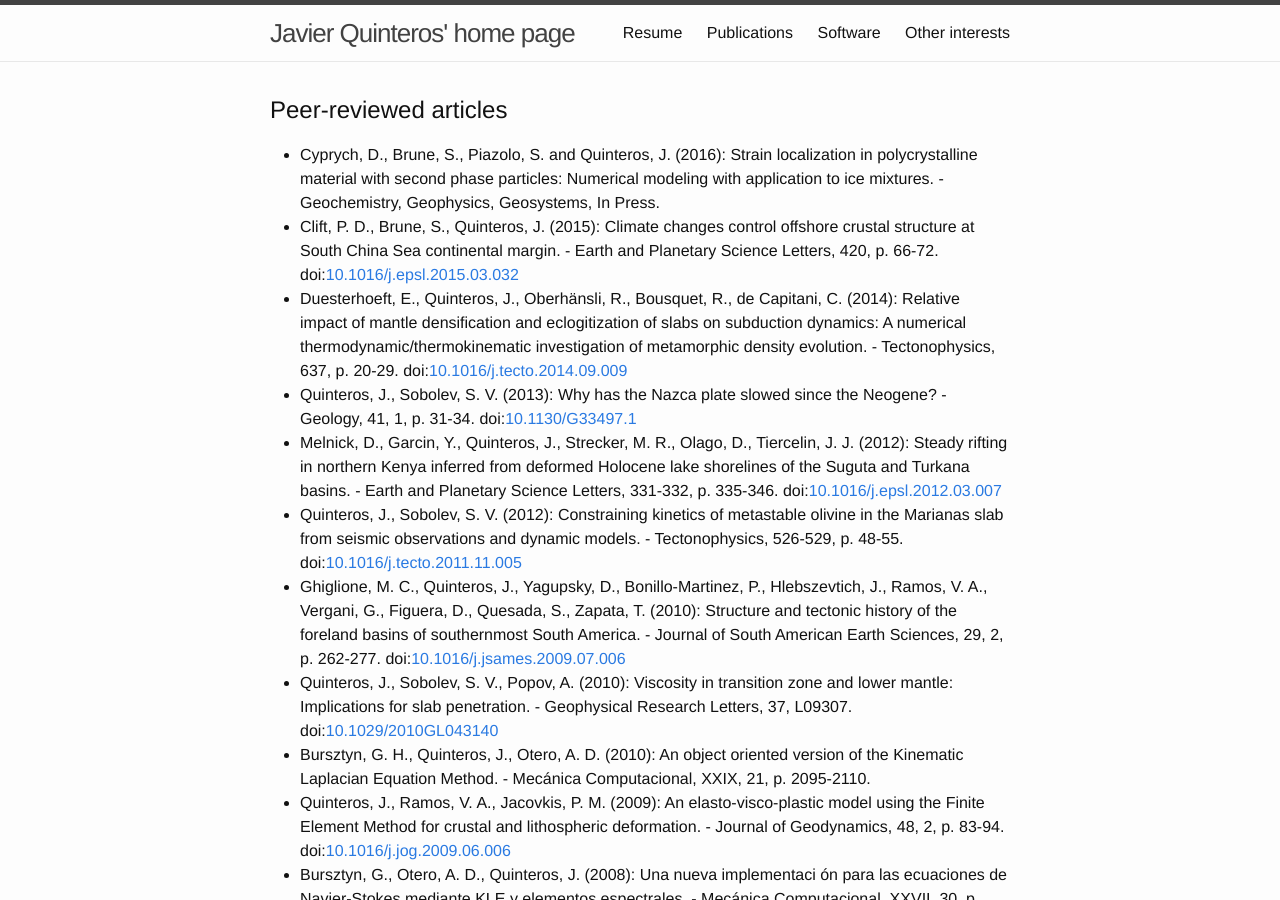
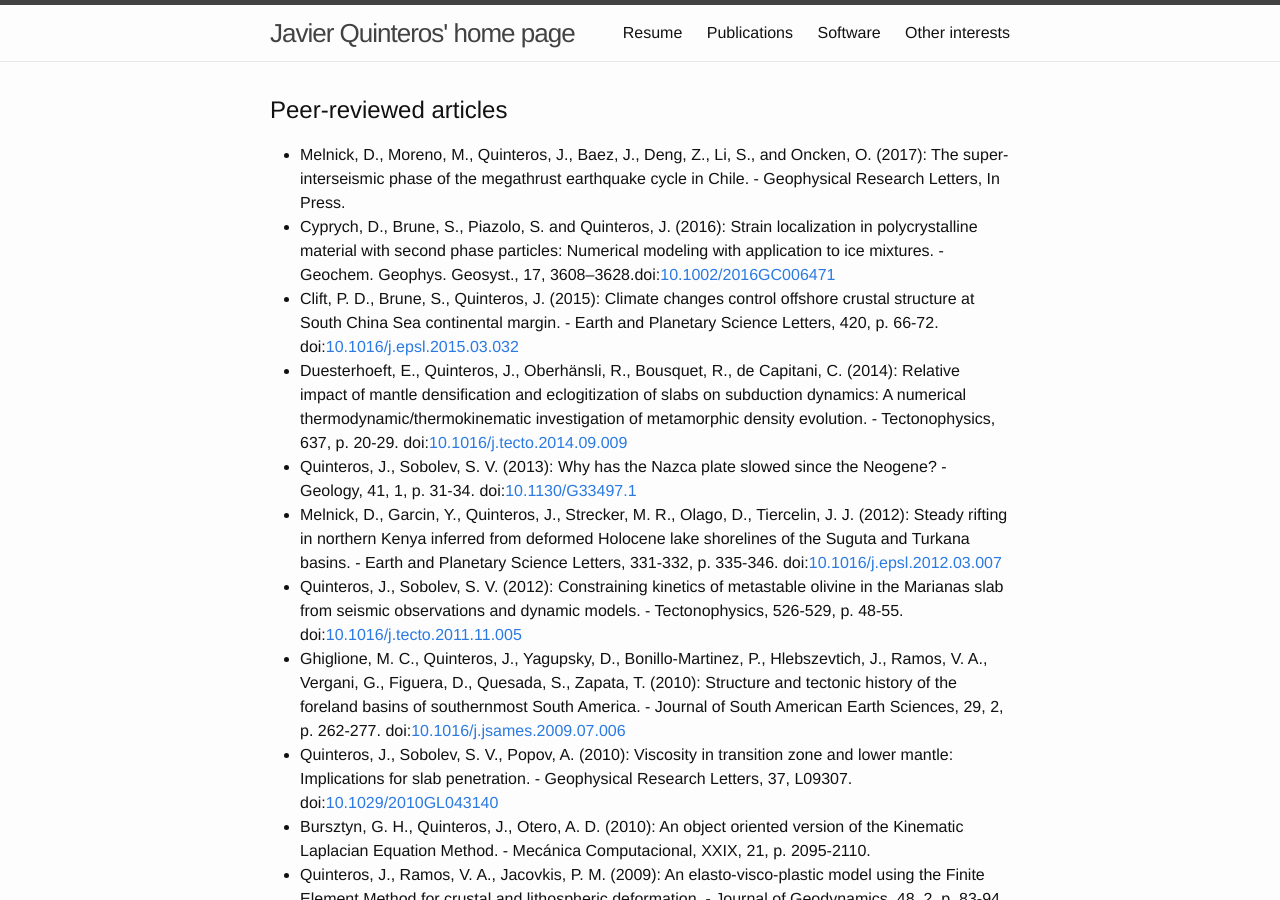
Before and after one commit to javiquinte/javiquinte.github.io, a Jekyll site: the page built from 3-publications.md, in a window 1280 px wide and 900 px high. Built offline with Jekyll 4.4.1, drawn with Linux system fonts in a browser that asks for light colours.

Commit message:
Add the GRL (2017) paper.

```diff
--- a/3-publications.md
+++ b/3-publications.md
@@ -7,7 +7,8 @@ categories: publications
 Peer-reviewed articles
 ----------------------
 
-* Cyprych, D., Brune, S., Piazolo, S. and Quinteros, J. (2016): Strain localization in polycrystalline material with second phase particles: Numerical modeling with application to ice mixtures. - Geochemistry, Geophysics, Geosystems, In Press.
+* Melnick, D., Moreno, M., Quinteros, J., Baez, J., Deng, Z., Li, S., and Oncken, O. (2017): The super-interseismic phase of the megathrust earthquake cycle in Chile. - Geophysical Research Letters, In Press.
+* Cyprych, D., Brune, S., Piazolo, S. and Quinteros, J. (2016): Strain localization in polycrystalline material with second phase particles: Numerical modeling with application to ice mixtures. - Geochem. Geophys. Geosyst., 17, 3608–3628.doi:[10.1002/2016GC006471](http://doi.org/10.1002/2016GC006471)
 * Clift, P. D., Brune, S., Quinteros, J. (2015): Climate changes control offshore crustal structure at South China Sea continental margin. - Earth and Planetary Science Letters, 420, p. 66-72. doi:[10.1016/j.epsl.2015.03.032](http://doi.org/10.1016/j.epsl.2015.03.032)
 * Duesterhoeft, E., Quinteros, J., Oberhänsli, R., Bousquet, R., de Capitani, C. (2014): Relative impact of mantle densification and eclogitization of slabs on subduction dynamics: A numerical thermodynamic/thermokinematic investigation of metamorphic density evolution. - Tectonophysics, 637, p. 20-29. doi:[10.1016/j.tecto.2014.09.009](http://doi.org/10.1016/j.tecto.2014.09.009)
 * Quinteros, J., Sobolev, S. V. (2013): Why has the Nazca plate slowed since the Neogene? - Geology, 41, 1, p. 31-34. doi:[10.1130/G33497.1](http://doi.org/10.1130/G33497.1)
```
